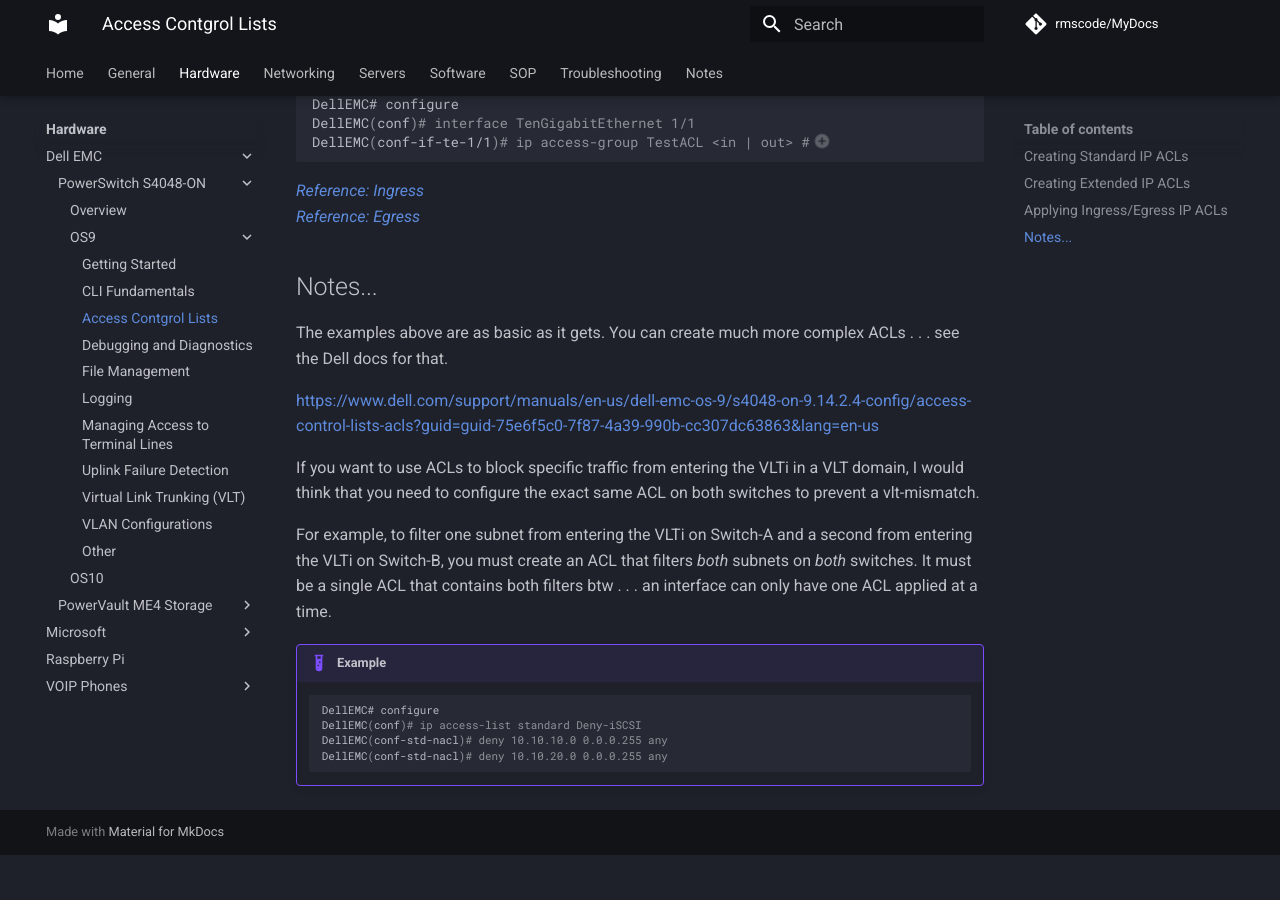
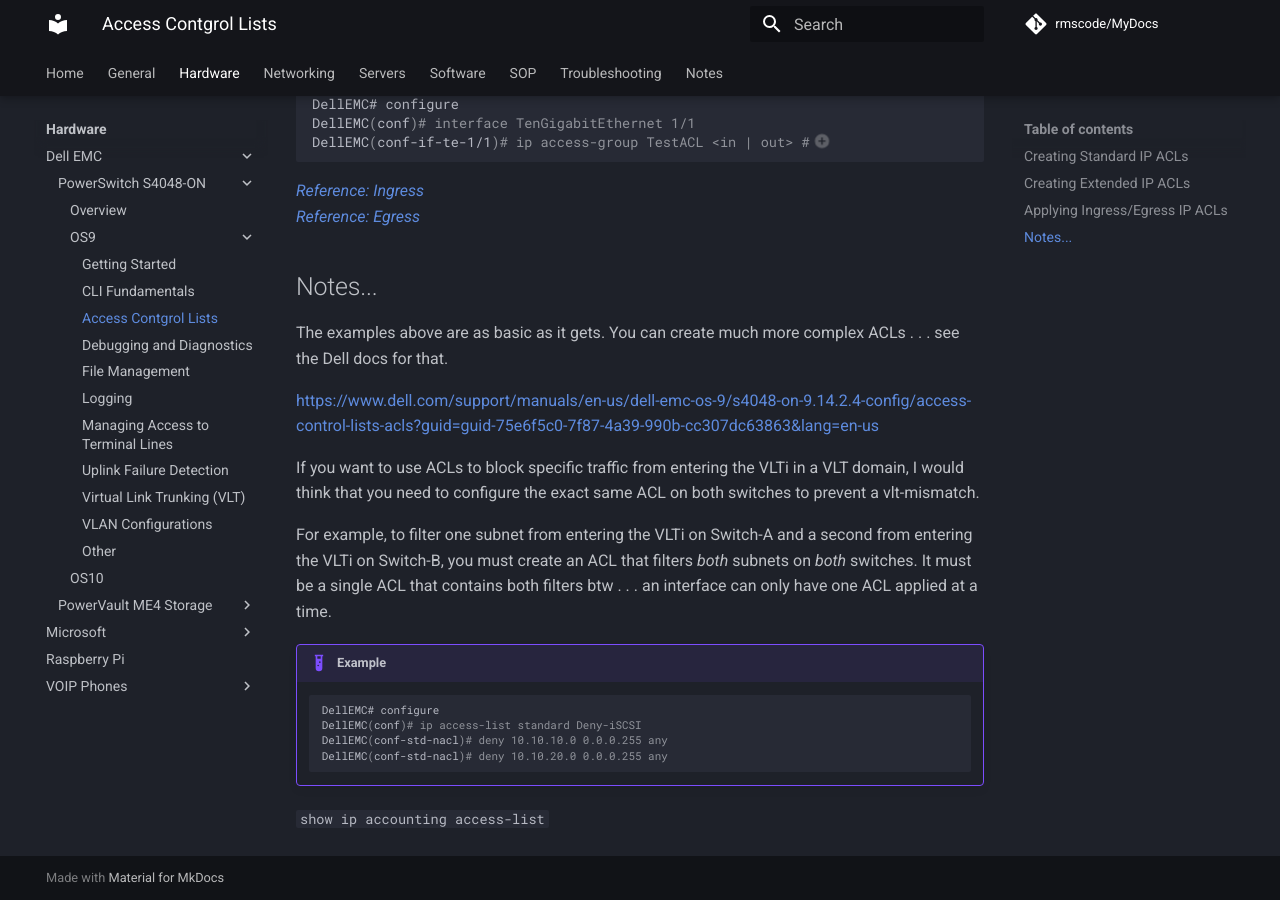
Before and after one commit to rmscode/binary-garden, an MkDocs documentation site: the page built from docs/hardware/dell-emc/S4048-ON/os9-acls.md, in a window 1280 px wide and 900 px high, scrolled down 1254 px. Built offline with MkDocs 1.6.1 and Material for MkDocs 9.7.7, drawn with Linux system fonts in a browser that asks for light colours; comment, search, counter and statistics services are not loaded; before the commit the page ends 2109 px from its top, so only the background shows below that.

Commit message:
Update os9-acls.md

````diff
--- a/docs/hardware/dell-emc/S4048-ON/os9-acls.md
+++ b/docs/hardware/dell-emc/S4048-ON/os9-acls.md
@@ -70,3 +70,5 @@
     DellEMC(conf-std-nacl)# deny 10.10.10.0 0.0.0.255 any
     DellEMC(conf-std-nacl)# deny 10.10.20.0 0.0.0.255 any
     ```
+
+`show ip accounting access-list`
````
